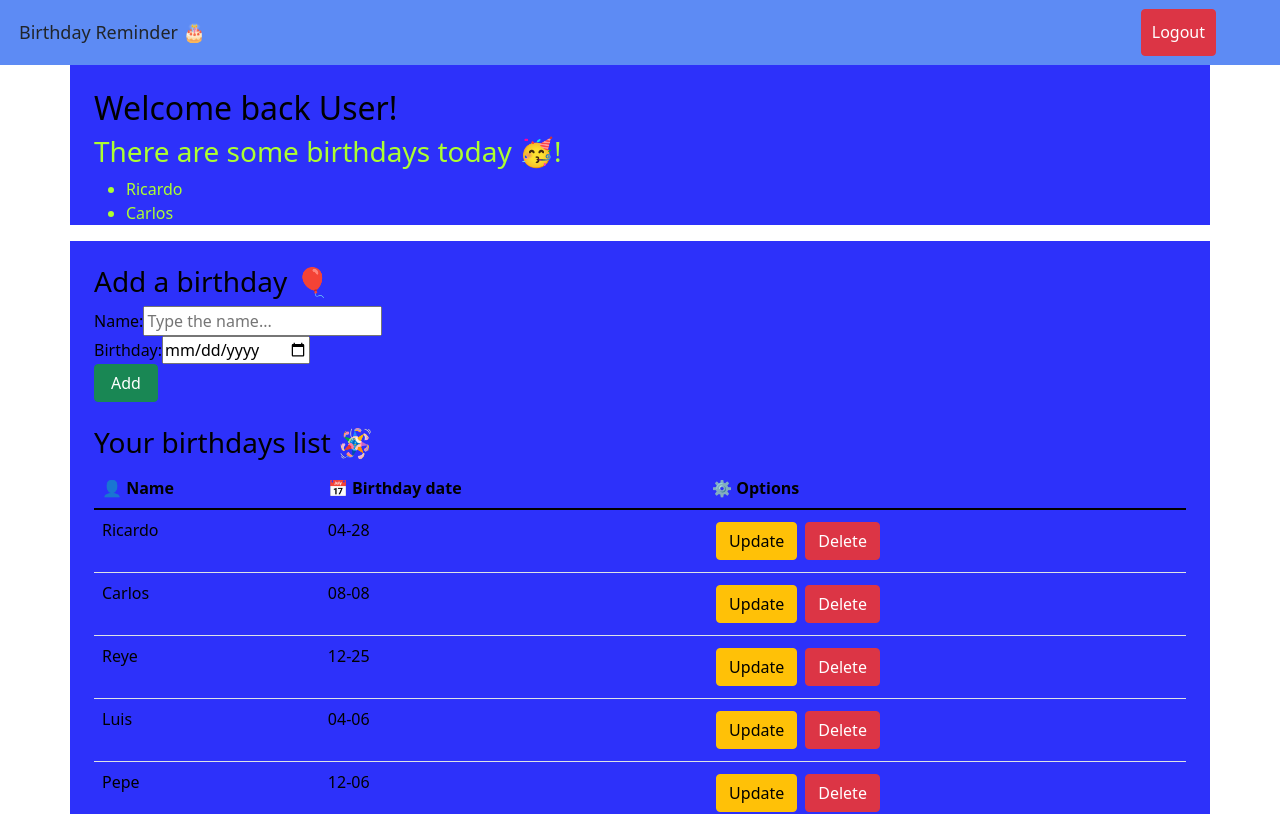
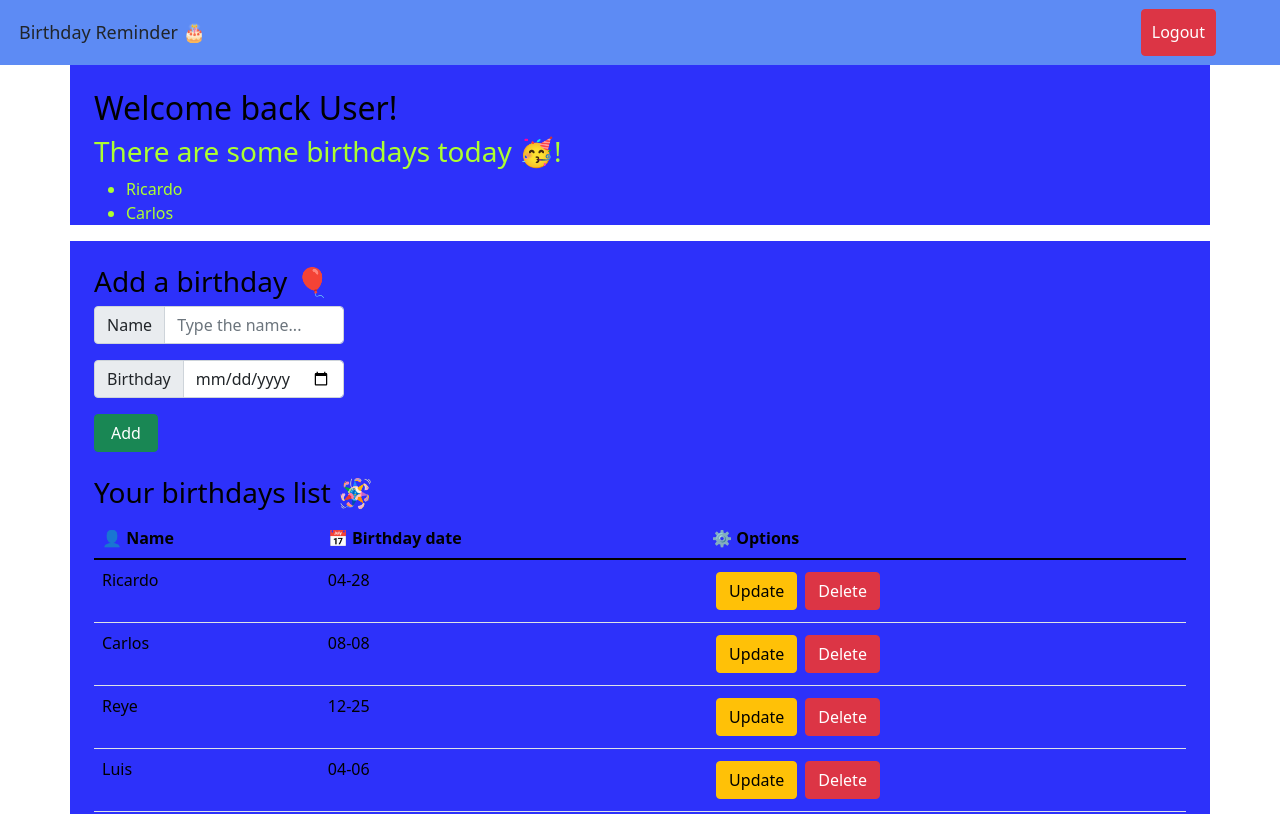
Before and after one commit to Ricaidito/bday-app, a React (Create React App) app: page / in a window 1280 px wide. Shown: the top 814 px of the page. Built offline with nearby package versions, Linux system fonts and the light colour scheme.

Commit message:
Styled add birthday form

```diff
--- a/src/components/AddBirthday.jsx
+++ b/src/components/AddBirthday.jsx
@@ -5,7 +5,7 @@ const AddBirthday = () => {
   const nameRef = useRef(null);
   const birthdayRef = useRef(null);
 
-  const addBirthday = e => {
+  const addBirthday = (e) => {
     e.preventDefault();
     const dateSplitted = birthdayRef.current.value.split("-");
     const date = `${dateSplitted[1]}-${dateSplitted[2]}`;
@@ -22,18 +22,29 @@ const AddBirthday = () => {
     <section className="container">
       <h3>Add a birthday 🎈</h3>
       <form className="add-bd-form" onSubmit={addBirthday}>
-        <div>
-          <label htmlFor="name">Name:</label>
+        <div className="input-group mb-3 changeWidth">
+          <span className="input-group-text" id="basic-addon1">
+            Name
+          </span>
           <input
             type="text"
+            className="form-control"
             placeholder="Type the name..."
-            ref={nameRef}
+            aria-label="Name"
+            aria-describedby="basic-addon1"
             required
           />
         </div>
-        <div>
-          <label htmlFor="birthday">Birthday:</label>
-          <input type="date" ref={birthdayRef} required />
+        <div className="input-group mb-3 changeWidth">
+          <span className="input-group-text" id="basic-addon1">
+            Birthday
+          </span>
+          <input
+            type="date"
+            className="form-control"
+            ref={birthdayRef}
+            required
+          />
         </div>
         <button className="btn btn-success">Add</button>
       </form>
--- a/src/styles/AddBirthday.css
+++ b/src/styles/AddBirthday.css
@@ -15,3 +15,7 @@
 .add-bd-form > button {
   width: 4em;
 }
+
+.changeWidth{
+  width: 250px;
+}
```
